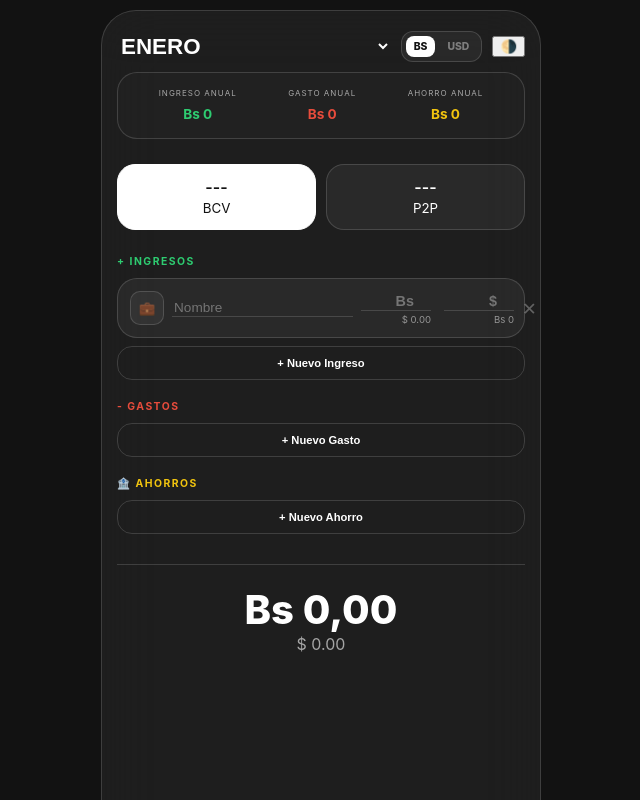
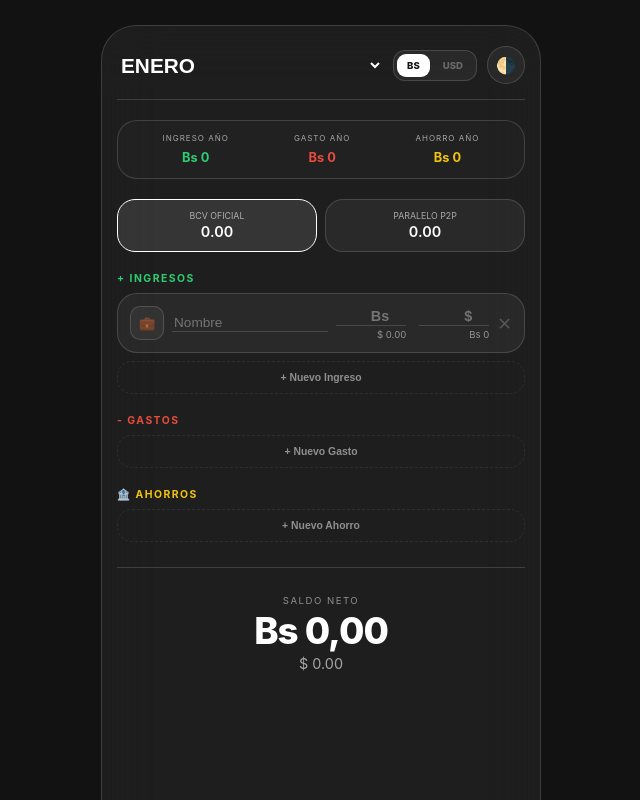
Before and after one commit to leodefend00/LeoDefend00.github.io, a plain HTML site: page index.html in a window 1280 px wide. Both pictures are taken after a click on the button "+ Nuevo Ingreso". Shown: the top 800 px of the page, without its empty margins (319-959 px from the left). Drawn offline with nearby package versions, Linux system fonts and the light colour scheme; no server answers.

Commit message:
Add files via upload

```diff
--- a/index.html
+++ b/index.html
@@ -4,12 +4,12 @@
     <meta charset="UTF-8">
     <meta name="viewport" content="width=device-width, initial-scale=1.0, maximum-scale=1.0, user-scalable=no, viewport-fit=cover">
 
-    <link rel="manifest" href="manifest.json?v=5">
+    <link rel="manifest" href="manifest.json?v=7">
     <meta name="apple-mobile-web-app-capable" content="yes">
     <meta name="apple-mobile-web-app-status-bar-style" content="black-translucent">
-    <link rel="apple-touch-icon" href="logo.png?v=5">
+    <link rel="apple-touch-icon" href="logo.png">
 
-    <title>Finance Elite Master - Dual Mode</title>
+    <title>Finance Elite Master</title>
     <script src="https://cdn.jsdelivr.net/npm/chart.js"></script>
     <style>
         :root {
@@ -31,13 +31,15 @@
             --bg-color: #ffffff;
         }
 
-        * { box-sizing: border-box; transition: all 0.3s ease; }
+        * { box-sizing: border-box; transition: background 0.3s, color 0.3s; }
 
         body {
             background: var(--bg-color); color: var(--text);
             font-family: 'Inter', -apple-system, sans-serif;
             display: flex; justify-content: center; margin: 0; min-height: 100vh;
-            padding-top: env(safe-area-inset-top, 20px);
+            overflow-x: hidden;
+            /* AJUSTE PARA EL NOTCH (Isla Dinámica) */
+            padding-top: calc(env(safe-area-inset-top) + 15px);
             padding-bottom: env(safe-area-inset-bottom, 20px);
         }
 
@@ -47,46 +49,66 @@
             width: 95%; max-width: 440px; padding: 20px 15px; margin: 10px auto;
         }
 
-        .header-row { display: flex; justify-content: space-between; align-items: center; margin-bottom: 10px; }
-        .month-select { background: transparent; border: none; color: var(--accent); font-size: 1.4rem; font-weight: 700; text-transform: uppercase; outline: none; flex-grow: 1; }
+        /* HEADER CORREGIDO: Mes + Moneda + Tema */
+        .header-row {
+            display: flex; justify-content: space-between; align-items: center;
+            margin-bottom: 20px; border-bottom: 1px solid var(--glass-border); padding-bottom: 15px;
+            gap: 10px;
+        }
 
-        /* MENU DE MONEDA ANUAL */
-        .currency-toggle {
+        .month-select { background: transparent; border: none; color: var(--accent); font-size: 1.3rem; font-weight: 800; text-transform: uppercase; outline: none; flex: 1; }
+
+        .currency-pill {
             display: flex; background: var(--glass); border: 1px solid var(--glass-border);
-            border-radius: 12px; padding: 4px; gap: 4px; margin-left: 10px;
+            border-radius: 12px; padding: 3px; gap: 3px;
         }
         .cur-btn {
-            font-size: 0.65rem; padding: 4px 8px; border-radius: 8px; cursor: pointer;
-            font-weight: 800; color: var(--text); opacity: 0.4;
+            font-size: 0.6rem; padding: 6px 10px; border-radius: 9px; cursor: pointer;
+            font-weight: 800; color: var(--text); opacity: 0.3;
         }
         .cur-btn.active { background: var(--accent); color: var(--bg-color); opacity: 1; }
 
+        .theme-btn {
+            background: var(--glass); border: 1px solid var(--glass-border); color: var(--text);
+            width: 38px; height: 38px; border-radius: 50%; display: flex; align-items: center;
+            justify-content: center; cursor: pointer; font-size: 1rem; flex-shrink: 0;
+        }
+
+        /* RESUMEN ANUAL */
         .annual-summary {
             background: rgba(255,255,255,0.02); border: 1px solid var(--glass-border);
-            border-radius: 20px; padding: 15px; margin-bottom: 25px;
+            border-radius: 20px; padding: 12px; margin-bottom: 20px;
             display: flex; justify-content: space-around; text-align: center;
         }
-        .annual-item span { display: block; font-size: 0.5rem; opacity: 0.6; text-transform: uppercase; letter-spacing: 1px; margin-bottom: 5px; }
-        .annual-item b { font-size: 0.85rem; font-weight: 700; }
+        .annual-item span { display: block; font-size: 0.5rem; opacity: 0.6; text-transform: uppercase; letter-spacing: 1px; margin-bottom: 3px; }
+        .annual-item b { font-size: 0.8rem; font-weight: 700; }
 
-        /* Estilos anteriores se mantienen... */
-        .rates-container { display: flex; gap: 10px; margin-bottom: 25px; }
-        .rate-card { flex: 1; background: var(--glass); padding: 12px; border-radius: 18px; text-align: center; border: 1px solid var(--glass-border); cursor: pointer; }
-        .rate-card b { font-size: 1rem; font-weight: 600; }
-        .rate-card.active { background: var(--accent); color: var(--bg-color); border-color: var(--accent); }
-        .section-label { font-size: 0.65rem; letter-spacing: 1.5px; margin-bottom: 10px; font-weight: 700; text-transform: uppercase; }
+        .rates-container { display: flex; gap: 8px; margin-bottom: 20px; }
+        .rate-card { flex: 1; background: var(--glass); padding: 10px; border-radius: 18px; text-align: center; border: 1px solid var(--glass-border); cursor: pointer; }
+        .rate-card span { display: block; font-size: 0.55rem; opacity: 0.6; text-transform: uppercase; }
+        .rate-card b { font-size: 0.9rem; font-weight: 600; }
+        .rate-card.active { border-color: var(--accent); background: rgba(255,255,255,0.1); }
+
+        .section-label { font-size: 0.65rem; letter-spacing: 1.5px; margin-bottom: 8px; font-weight: 700; text-transform: uppercase; }
+
         .entry-card { background: var(--glass); border: 1px solid var(--glass-border); padding: 12px; border-radius: 20px; margin-bottom: 8px; }
-        .entry-row { display: flex; align-items: center; gap: 8px; }
+        .entry-row { display: flex; align-items: center; gap: 8px; flex-wrap: nowrap; }
+
         .emoji-input { background: var(--glass); border-radius: 10px; width: 34px; height: 34px; text-align: center; border: 1px solid var(--glass-border); color: var(--text); outline: none; flex-shrink: 0; }
-        .desc-input { background: transparent; border: none; border-bottom: 1px solid var(--glass-border); color: var(--text); flex-grow: 1; outline: none; font-size: 0.85rem; }
+        .desc-input { background: transparent; border: none; border-bottom: 1px solid var(--glass-border); color: var(--text); flex-grow: 1; outline: none; font-size: 0.85rem; min-width: 60px; }
+
         .amount-group { display: flex; flex-direction: column; width: 70px; flex-shrink: 0; }
         .amount-input { background: transparent; border: none; border-bottom: 1px solid var(--glass-border); color: var(--text); width: 100%; outline: none; font-weight: 700; text-align: right; font-size: 0.9rem; }
+
         .sync-label { font-size: 0.6rem; opacity: 0.5; text-align: right; display: block; margin-top: 3px; }
-        .delete-btn { color: var(--text); cursor: pointer; font-size: 1.1rem; opacity: 0.3; }
-        .add-btn { background: transparent; border: 1px solid var(--glass-border); color: var(--text); width: 100%; padding: 10px; border-radius: 15px; cursor: pointer; font-size: 0.7rem; font-weight: 600; }
-        .balance-section { text-align: center; margin: 30px 0 20px 0; padding-top: 20px; border-top: 1px solid var(--glass-border); }
-        #total-bs { font-size: 2.5rem; font-weight: 800; display: block; }
-        .chart-box { height: 160px; width: 100%; position: relative; margin-top: 20px;}
+        .delete-btn { color: var(--text); cursor: pointer; font-size: 1.1rem; opacity: 0.2; flex-shrink: 0; }
+
+        .add-btn { background: transparent; border: 1px dashed var(--glass-border); color: var(--text); opacity: 0.5; width: 100%; padding: 10px; border-radius: 15px; cursor: pointer; font-size: 0.65rem; font-weight: 600; }
+
+        .balance-section { text-align: center; margin: 25px 0 15px 0; padding-top: 20px; border-top: 1px solid var(--glass-border); }
+        #total-bs { font-size: 2.3rem; font-weight: 800; display: block; letter-spacing: -1px; }
+
+        .chart-box { height: 160px; width: 100%; position: relative; margin-top: 20px; }
     </style>
 </head>
 <body>
@@ -95,23 +117,27 @@
         <div class="header-row">
             <select id="selector-mes" class="month-select" onchange="cambiarMes()"></select>
 
-            <div class="currency-toggle">
+            <div class="currency-pill">
                 <div id="cur-bs" class="cur-btn active" onclick="setMonedaAnual('bs')">BS</div>
                 <div id="cur-usd" class="cur-btn" onclick="setMonedaAnual('usd')">USD</div>
             </div>
 
-            <button class="theme-btn" onclick="toggleTheme()" style="margin-left:10px">🌗</button>
+            <button class="theme-btn" onclick="toggleTheme()">🌗</button>
         </div>
 
         <div class="annual-summary">
-            <div class="annual-item"><span>Ingreso Anual</span><b id="ann-ing" style="color: var(--col-ing);">Bs 0</b></div>
-            <div class="annual-item"><span>Gasto Anual</span><b id="ann-gas" style="color: var(--col-gas);">Bs 0</b></div>
-            <div class="annual-item"><span>Ahorro Anual</span><b id="ann-aho" style="color: var(--col-aho);">Bs 0</b></div>
+            <div class="annual-item"><span>Ingreso Año</span><b id="ann-ing" style="color: var(--col-ing);">Bs 0</b></div>
+            <div class="annual-item"><span>Gasto Año</span><b id="ann-gas" style="color: var(--col-gas);">Bs 0</b></div>
+            <div class="annual-item"><span>Ahorro Año</span><b id="ann-aho" style="color: var(--col-aho);">Bs 0</b></div>
         </div>
 
         <div class="rates-container">
-            <div id="btn-bcv" class="rate-card active" onclick="seleccionarTasa('bcv')"><b>---</b><br><small>BCV</small></div>
-            <div id="btn-usdt" class="rate-card" onclick="seleccionarTasa('usdt')"><b>---</b><br><small>P2P</small></div>
+            <div id="btn-bcv" class="rate-card active" onclick="seleccionarTasa('bcv')">
+                <span>BCV Oficial</span><b id="val-bcv">0.00</b>
+            </div>
+            <div id="btn-usdt" class="rate-card" onclick="seleccionarTasa('usdt')">
+                <span>Paralelo P2P</span><b id="val-usdt">0.00</b>
+            </div>
         </div>
 
         <div class="section-label" style="color: var(--col-ing);">+ INGRESOS</div>
@@ -127,8 +153,9 @@
         <button class="add-btn" onclick="agregarEntrada('ahorros')">+ Nuevo Ahorro</button>
 
         <div class="balance-section">
+            <span style="font-size: 0.6rem; opacity: 0.5; letter-spacing: 1.5px; text-transform: uppercase;">Saldo Neto</span>
             <span id="total-bs">Bs 0,00</span>
-            <span id="total-usd" style="opacity: 0.6;">$ 0.00</span>
+            <span id="total-usd" style="opacity: 0.6; font-size: 0.9rem;">$ 0.00</span>
         </div>
 
         <div class="chart-box"><canvas id="barChart"></canvas></div>
@@ -136,17 +163,16 @@
     </div>
 
     <script>
-        if ('serviceWorker' in navigator) { navigator.serviceWorker.register('sw.js'); }
-
         const STORAGE_KEY = 'FINANCE_ELITE_DATA_FINAL';
         let rates = { bcv: 1, usdt: 1 };
         let tasaSeleccionada = 'bcv';
-        let monedaAnual = 'bs'; // Estado de la moneda anual
+        let monedaAnual = 'bs';
         let barChart, doughnutChart;
 
         const fmtBs = new Intl.NumberFormat('es-VE', { maximumFractionDigits: 0 });
-        const fmtUsd = new Intl.NumberFormat('en-US', { minimumFractionDigits: 2, maximumFractionDigits: 2 });
+        const fmtUsd = new Intl.NumberFormat('en-US', { minimumFractionDigits: 0, maximumFractionDigits: 0 });
         const fmtFull = new Intl.NumberFormat('es-VE', { minimumFractionDigits: 2 });
+
         const meses = ["Enero", "Febrero", "Marzo", "Abril", "Mayo", "Junio", "Julio", "Agosto", "Septiembre", "Octubre", "Noviembre", "Diciembre"];
         let mesActual = meses[new Date().getMonth()];
         let registroAnual = {};
@@ -176,25 +202,69 @@
                 const d = await r.json();
                 rates.bcv = d.find(x => x.nombre === "Oficial").promedio;
                 rates.usdt = d.find(x => x.nombre === "Paralelo").promedio;
-                document.querySelector('#btn-bcv b').innerText = rates.bcv.toFixed(2);
-                document.querySelector('#btn-usdt b').innerText = rates.usdt.toFixed(2);
+                document.getElementById('val-bcv').innerText = rates.bcv.toFixed(2);
+                document.getElementById('val-usdt').innerText = rates.usdt.toFixed(2);
                 actualizarCalculos();
             } catch (e) { console.warn("API Down"); }
         }
 
-        // ... Lógica de agregar, renderizar, sync, borrar y editar se mantiene igual ...
-        function seleccionarTasa(tipo) { tasaSeleccionada = tipo; document.getElementById('btn-bcv').classList.toggle('active', tipo === 'bcv'); document.getElementById('btn-usdt').classList.toggle('active', tipo === 'usdt'); renderTodo(); actualizarCalculos(); }
-        function agregarEntrada(tipo) { if (!registroAnual[mesActual][tipo]) registroAnual[mesActual][tipo] = []; const icons = { ingresos: '💼', gastos: '🛒', ahorros: '🏦' }; registroAnual[mesActual][tipo].push({ icono: icons[tipo], desc: "", bs: 0, usd: 0 }); renderTodo(); }
+        function seleccionarTasa(tipo) {
+            tasaSeleccionada = tipo;
+            document.getElementById('btn-bcv').classList.toggle('active', tipo === 'bcv');
+            document.getElementById('btn-usdt').classList.toggle('active', tipo === 'usdt');
+            renderTodo(); actualizarCalculos();
+        }
+
+        function agregarEntrada(tipo) {
+            if (!registroAnual[mesActual][tipo]) registroAnual[mesActual][tipo] = [];
+            const icons = { ingresos: '💼', gastos: '🛒', ahorros: '🏦' };
+            registroAnual[mesActual][tipo].push({ icono: icons[tipo], desc: "", bs: 0, usd: 0 });
+            renderTodo();
+        }
+
         function renderTodo() { ['ingresos', 'gastos', 'ahorros'].forEach(t => renderLista(t, `lista-${t}`)); }
-        function renderLista(tipo, id) { const lista = document.getElementById(id); lista.innerHTML = ""; const tVal = rates[tasaSeleccionada]; const data = registroAnual[mesActual][tipo] || []; data.forEach((item, i) => { const div = document.createElement('div'); div.className = "entry-card"; div.innerHTML = `<div class="entry-row"><input type="text" class="emoji-input" maxlength="2" value="${item.icono}" oninput="editar('${tipo}', ${i}, 'icono', this.value)"><input type="text" class="desc-input" placeholder="Nombre" value="${item.desc}" oninput="editar('${tipo}', ${i}, 'desc', this.value)"><div class="amount-group"><input type="number" class="amount-input" id="${tipo}-bs-${i}" placeholder="Bs" value="${item.bs || ""}" oninput="sync('${tipo}', ${i}, 'bs', this.value)"><span class="sync-label">$ ${(item.bs/tVal).toFixed(2)}</span></div><div class="amount-group" style="margin-left:5px;"><input type="number" class="amount-input" id="${tipo}-usd-${i}" placeholder="$" value="${item.usd || ""}" oninput="sync('${tipo}', ${i}, 'usd', this.value)"><span class="sync-label">Bs ${(item.usd*tVal).toFixed(0)}</span></div><span class="delete-btn" onclick="borrar('${tipo}', ${i})">✕</span></div>`; lista.appendChild(div); }); }
-        function sync(tipo, idx, origen, valor) { const tVal = rates[tasaSeleccionada]; const item = registroAnual[mesActual][tipo][idx]; const num = parseFloat(valor) || 0; if (origen === 'bs') { item.bs = num; item.usd = (num / tVal).toFixed(2); document.getElementById(`${tipo}-usd-${idx}`).value = item.usd; } else { item.usd = num; item.bs = (num * tVal).toFixed(2); document.getElementById(`${tipo}-bs-${idx}`).value = item.bs; } actualizarCalculos(); renderTodo(); }
+
+        function renderLista(tipo, id) {
+            const lista = document.getElementById(id); lista.innerHTML = "";
+            const tVal = rates[tasaSeleccionada];
+            const data = registroAnual[mesActual][tipo] || [];
+            data.forEach((item, i) => {
+                const div = document.createElement('div');
+                div.className = "entry-card";
+                div.innerHTML = `
+                    <div class="entry-row">
+                        <input type="text" class="emoji-input" maxlength="2" value="${item.icono}" oninput="editar('${tipo}', ${i}, 'icono', this.value)">
+                        <input type="text" class="desc-input" placeholder="Nombre" value="${item.desc}" oninput="editar('${tipo}', ${i}, 'desc', this.value)">
+                        <div class="amount-group">
+                            <input type="number" class="amount-input" id="${tipo}-bs-${i}" placeholder="Bs" value="${item.bs || ""}" oninput="sync('${tipo}', ${i}, 'bs', this.value)">
+                            <span class="sync-label">$ ${(item.bs/tVal).toFixed(2)}</span>
+                        </div>
+                        <div class="amount-group" style="margin-left:5px;">
+                            <input type="number" class="amount-input" id="${tipo}-usd-${i}" placeholder="$" value="${item.usd || ""}" oninput="sync('${tipo}', ${i}, 'usd', this.value)">
+                            <span class="sync-label">Bs ${(item.usd*tVal).toFixed(0)}</span>
+                        </div>
+                        <span class="delete-btn" onclick="borrar('${tipo}', ${i})">✕</span>
+                    </div>`;
+                lista.appendChild(div);
+            });
+        }
+
+        function sync(tipo, idx, origen, valor) {
+            const tVal = rates[tasaSeleccionada];
+            const item = registroAnual[mesActual][tipo][idx];
+            const num = parseFloat(valor) || 0;
+            if (origen === 'bs') { item.bs = num; item.usd = (num / tVal).toFixed(2); }
+            else { item.usd = num; item.bs = (num * tVal).toFixed(2); }
+            actualizarCalculos();
+            renderTodo();
+        }
+
         function editar(t, idx, c, v) { registroAnual[mesActual][t][idx][c] = v; actualizarCalculos(); }
         function borrar(t, idx) { registroAnual[mesActual][t].splice(idx, 1); renderTodo(); actualizarCalculos(); }
 
         function actualizarCalculos() {
             const tVal = rates[tasaSeleccionada];
             let totAnual = { ing: 0, gas: 0, aho: 0 };
-
             meses.forEach(m => {
                 if (registroAnual[m]) {
                     totAnual.ing += (registroAnual[m].ingresos || []).reduce((s, n) => s + (parseFloat(n.bs) || 0), 0);
@@ -203,13 +273,11 @@
                 }
             });
 
-            // Actualizar UI Anual según moneda elegida
-            const format = (v) => monedaAnual === 'bs' ? `Bs ${fmtBs.format(v)}` : `$ ${fmtUsd.format(v/tVal)}`;
-            document.getElementById('ann-ing').innerText = format(totAnual.ing);
-            document.getElementById('ann-gas').innerText = format(totAnual.gas);
-            document.getElementById('ann-aho').innerText = format(totAnual.aho);
+            const formatA = (v) => monedaAnual === 'bs' ? `Bs ${fmtBs.format(v)}` : `$ ${fmtUsd.format(v/tVal)}`;
+            document.getElementById('ann-ing').innerText = formatA(totAnual.ing);
+            document.getElementById('ann-gas').innerText = formatA(totAnual.gas);
+            document.getElementById('ann-aho').innerText = formatA(totAnual.aho);
 
-            // Totales mensuales
             const tIng = (registroAnual[mesActual].ingresos || []).reduce((s, n) => s + (parseFloat(n.bs) || 0), 0);
             const tGas = (registroAnual[mesActual].gastos || []).reduce((s, n) => s + (parseFloat(n.bs) || 0), 0);
             const tAho = (registroAnual[mesActual].ahorros || []).reduce((s, n) => s + (parseFloat(n.bs) || 0), 0);
@@ -223,13 +291,28 @@
             guardarEnLocal();
         }
 
-        // ... Resto de funciones (Charts, LocalStorage, Meses, Temas) idénticas ...
         function toggleTheme() { document.body.classList.toggle('light-mode'); if(barChart) barChart.destroy(); if(doughnutChart) doughnutChart.destroy(); initCharts(); actualizarCalculos(); }
         function cambiarMes() { mesActual = document.getElementById('selector-mes').value; if (!registroAnual[mesActual]) registroAnual[mesActual] = { ingresos: [], gastos: [], ahorros: [] }; renderTodo(); actualizarCalculos(); }
         function guardarEnLocal() { localStorage.setItem(STORAGE_KEY, JSON.stringify({ data: registroAnual, mes: mesActual, tasa: tasaSeleccionada, curAnual: monedaAnual })); }
         function cargarDeLocal() { const store = localStorage.getItem(STORAGE_KEY); if (store) { const obj = JSON.parse(store); registroAnual = obj.data || {}; mesActual = obj.mes || mesActual; tasaSeleccionada = obj.tasa || 'bcv'; monedaAnual = obj.curAnual || 'bs'; setMonedaAnual(monedaAnual); } else { registroAnual[mesActual] = { ingresos: [], gastos: [], ahorros: [] }; } }
-        function initCharts() { const textColor = document.body.classList.contains('light-mode') ? '#000' : '#fff'; barChart = new Chart(document.getElementById('barChart'), { type: 'bar', data: { labels: [], datasets: [{ data: [], backgroundColor: [], borderRadius: 4 }] }, options: { responsive: true, maintainAspectRatio: false, plugins: { legend: { display: false } }, scales: { y: { display: false }, x: { display: true, ticks: { color: textColor, font: { size: 9 } }, grid: { display: false } } } } }); doughnutChart = new Chart(document.getElementById('doughnutChart'), { type: 'doughnut', data: { labels: [], datasets: [{ data: [], backgroundColor: [], borderWidth: 2, borderColor: document.body.classList.contains('light-mode')?'#fff':'#121212', cutout: '65%' }] }, options: { responsive: true, maintainAspectRatio: false, plugins: { legend: { display: true, position: 'bottom', labels: { color: textColor, font: { size: 10 }, usePointStyle: true } } } } }); }
-        function updateCharts(ing, gas, aho, sal) { const barLabels = []; const barData = []; const barColors = []; (registroAnual[mesActual].ingresos || []).forEach(i => { barLabels.push(i.desc.substring(0,4)); barData.push(i.bs); barColors.push('#2ecc71'); }); (registroAnual[mesActual].gastos || []).forEach(g => { barLabels.push(g.desc.substring(0,4)); barData.push(g.bs); barColors.push('#e74c3c'); }); (registroAnual[mesActual].ahorros || []).forEach(a => { barLabels.push(a.desc.substring(0,4)); barData.push(a.bs); barColors.push('#f1c40f'); }); barChart.data.labels = barLabels; barChart.data.datasets[0].data = barData; barChart.data.datasets[0].backgroundColor = barColors; barChart.update(); const dLabels = ["Gastos", "Ahorros"]; const dData = [gas, aho]; const dCols = ["#e74c3c", "#f1c40f"]; if (sal > 0) { dLabels.push("Libre"); dData.push(sal); dCols.push("#2ecc71"); } doughnutChart.data.labels = dLabels; doughnutChart.data.datasets[0].data = dData; doughnutChart.data.datasets[0].backgroundColor = dCols; doughnutChart.update(); }
+
+        function initCharts() {
+            const textColor = document.body.classList.contains('light-mode') ? '#000' : '#fff';
+            barChart = new Chart(document.getElementById('barChart'), { type: 'bar', data: { labels: [], datasets: [{ data: [], backgroundColor: [], borderRadius: 4 }] }, options: { responsive: true, maintainAspectRatio: false, plugins: { legend: { display: false } }, scales: { y: { display: false }, x: { display: true, ticks: { color: textColor, font: { size: 9 } }, grid: { display: false } } } } });
+            doughnutChart = new Chart(document.getElementById('doughnutChart'), { type: 'doughnut', data: { labels: [], datasets: [{ data: [], backgroundColor: [], borderWidth: 2, borderColor: document.body.classList.contains('light-mode')?'#fff':'#121212', cutout: '65%' }] }, options: { responsive: true, maintainAspectRatio: false, plugins: { legend: { display: true, position: 'bottom', labels: { color: textColor, font: { size: 10 }, usePointStyle: true } } } } });
+        }
+
+        function updateCharts(ing, gas, aho, sal) {
+            const barLabels = []; const barData = []; const barColors = [];
+            (registroAnual[mesActual].ingresos || []).forEach(i => { barLabels.push(i.desc.substring(0,4)); barData.push(i.bs); barColors.push('#2ecc71'); });
+            (registroAnual[mesActual].gastos || []).forEach(g => { barLabels.push(g.desc.substring(0,4)); barData.push(g.bs); barColors.push('#e74c3c'); });
+            (registroAnual[mesActual].ahorros || []).forEach(a => { barLabels.push(a.desc.substring(0,4)); barData.push(a.bs); barColors.push('#f1c40f'); });
+            barChart.data.labels = barLabels; barChart.data.datasets[0].data = barData; barChart.data.datasets[0].backgroundColor = barColors; barChart.update();
+            const dLabels = ["Gastos", "Ahorros"]; const dData = [gas, aho]; const dCols = ["#e74c3c", "#f1c40f"];
+            if (sal > 0) { dLabels.push("Libre"); dData.push(sal); dCols.push("#2ecc71"); }
+            doughnutChart.data.labels = dLabels; doughnutChart.data.datasets[0].data = dData; doughnutChart.data.datasets[0].backgroundColor = dCols; doughnutChart.update();
+        }
+
         inicializar();
     </script>
 </body>
```
